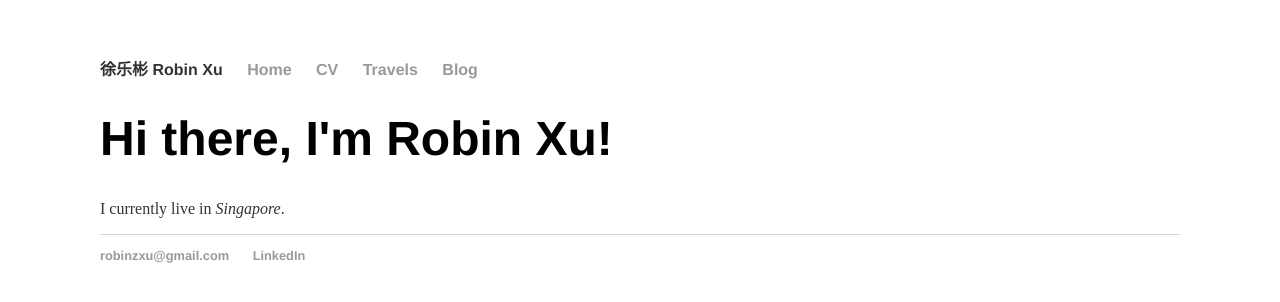
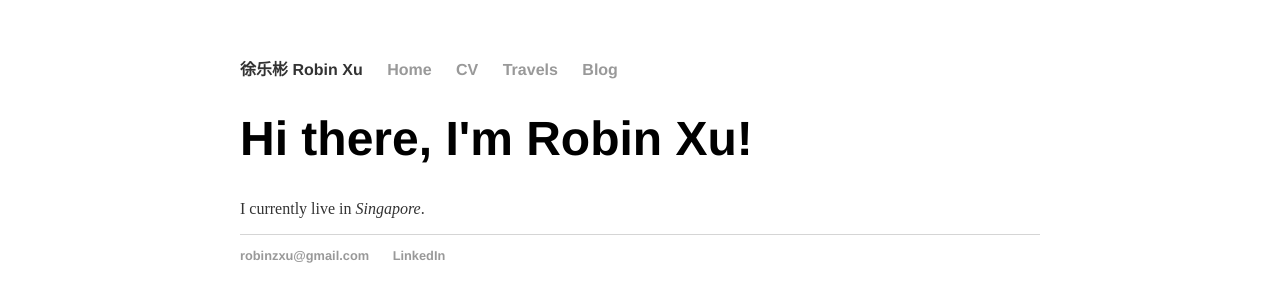
Before and after one commit to robinzxu/robinzxu.github.io, a Jekyll site: the page built from index.html, in a window 1280 px wide. Shown: the top 302 px of the page. Built offline with Jekyll 4.4.1, drawn with Linux system fonts in a browser that asks for light colours.

Commit message:
Update main.css

```diff
--- a/css/main.css
+++ b/css/main.css
@@ -1,4 +1,4 @@
-body { margin: 60px auto; width: 95%; max-width:1080px}
+body { margin: 60px auto; width: 95%; max-width:800px}
 
 a { text-decoration: none; color: #999; }
 a:hover { text-decoration: underline; }
```
